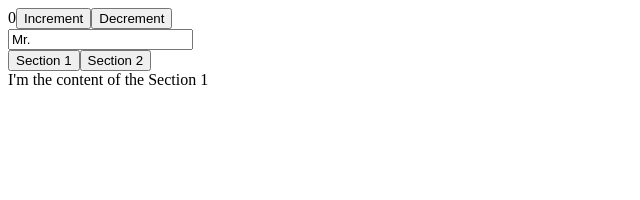
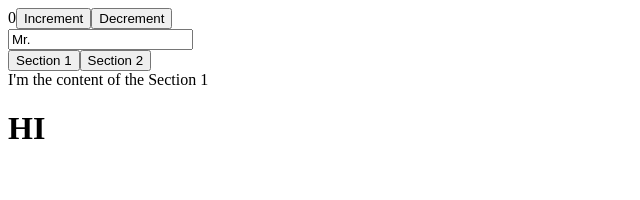
Before and after one commit to JeongWooChan/React-hooks-, a React (Create React App) app in the folder react-hooks/: page / in a window 1280 px wide. Shown: the top 200 px of the page, without its empty margins (0-640 px from the left). Built offline with nearby package versions, Linux system fonts and the light colour scheme; the HTML template or start-up script is replaced by a standard one.

Commit message:
FEAT : Make useClick using useEffect, useRef hooks

```diff
--- a/react-hooks/src/App.js
+++ b/react-hooks/src/App.js
@@ -1,8 +1,9 @@
-import React from 'react';
+import React, { useRef } from 'react';
 import Counter from './Counter';
 import UseInput from './UseInput';
 import UseTabs from './UseTabs';
 import UseTitle from './UseTitle';
+import UseClick from './UseClick';
 
 const content = [
   {
@@ -25,6 +26,8 @@ function App() {
   const {currentItem, changeItem} = UseTabs(0, content);
   const titleUpdater = UseTitle("Loading...");
   setTimeout(() => titleUpdater("home"), 5000);
+  const sayHello = () => console.log("sayHello");
+  const title = UseClick(sayHello);
 
   return (
     <>
@@ -34,6 +37,7 @@ function App() {
         {content.map((section,index) => <button key={section.id} onClick={() => changeItem(index)}>{section.tab}</button> )}
       </div>
       {currentItem.content}
+      <h1 ref={title}>HI</h1>
     </>
   );
 }
--- /dev/null
+++ b/react-hooks/src/UseClick.js
@@ -0,0 +1,18 @@
+import React, { useRef, useEffect } from 'react';
+
+const UseClick = (onClick) => {
+    const element = useRef();
+    useEffect(() => {
+        if(element.current) {
+            element.current.addEventListener("click", onClick);
+        }
+        return () => {
+            if(element.current) {
+                element.current.removeEventListener("click", onClick);
+            }
+        }
+    }, [])
+    return element;
+};
+
+export default UseClick;
--- a/react-hooks/src/UseTitle.js
+++ b/react-hooks/src/UseTitle.js
@@ -5,7 +5,6 @@ const UseTitle =initialTitle => {
     const updateTitle = () => {
         const htmlTitle = document.querySelector("title");
         htmlTitle.innerText = title
-        console.log(htmlTitle);
     }
     useEffect(updateTitle, [title]);
     return setTitle;
```
